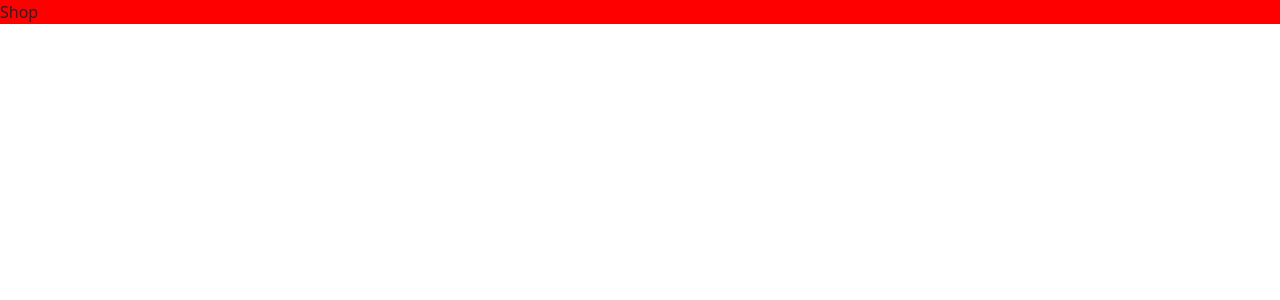
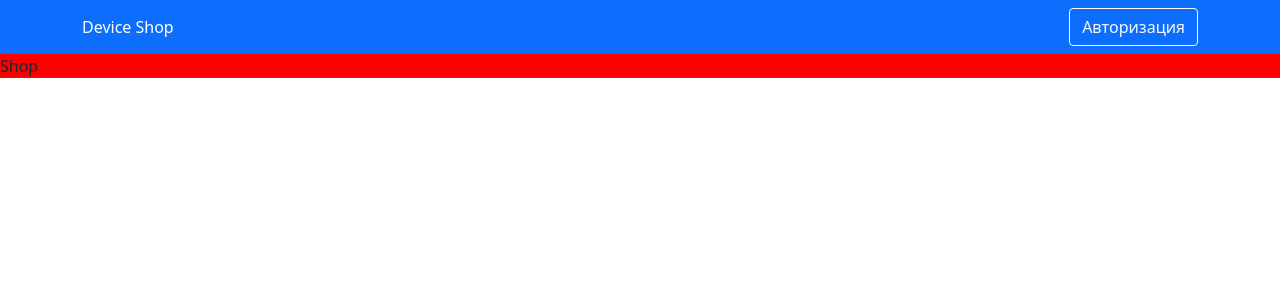
Before and after one commit to SergeyPrivalov31/online-store, a React (Create React App) app in the folder client/: page /shop in a window 1280 px wide. Shown: the top 300 px of the page. Built offline with nearby package versions, Linux system fonts and the light colour scheme.

Commit message:
Auth вёрстка

```diff
--- a/client/src/App.js
+++ b/client/src/App.js
@@ -1,9 +1,13 @@
 import AppRouter from "./components/AppRouter";
+import Navbar from "./components/Navbar";
 
 const App = () => {
   return (
+    <>
+      <Navbar />
       <AppRouter />
+    </>
   );
-}
+};
 
 export default App;
--- a/client/src/components/AppRouter.jsx
+++ b/client/src/components/AppRouter.jsx
@@ -1,3 +1,4 @@
+import { observer } from 'mobx-react-lite';
 import React from 'react';
 import { useContext } from 'react';
 import { Routes, Route, Navigate  } from 'react-router-dom';
@@ -9,7 +10,7 @@ import DevicePage from '../pages/DevicePage';
 import Shop from '../pages/Shop';
 import { ADMIN_ROUTE, BASKET_ROUTE, DEVICE_ROUTE, LOGIN_ROUTE, REGISTRATION_ROUTE, SHOP_ROUTE } from '../utils/consts';
 
-const AppRouter = () => {
+const AppRouter = observer(() => {
     const {user} = useContext(Context)
     return (
         <Routes>
@@ -22,10 +23,10 @@ const AppRouter = () => {
             <Route path={DEVICE_ROUTE} element={<DevicePage />} />
             <Route
                 path="*"
-                element={<Navigate to="shop" replace />}
+                element={<Navigate to="/shop" replace />}
             />
         </Routes>
     );
-};
+});
 
 export default AppRouter;
--- /dev/null
+++ b/client/src/components/Navbar.jsx
@@ -0,0 +1,30 @@
+import { observer } from "mobx-react-lite";
+import React from "react";
+import { useContext } from "react";
+import {Navbar, Nav, Container, Button} from 'react-bootstrap'
+import { NavLink } from "react-router-dom";
+import { Context } from "..";
+import { SHOP_ROUTE } from "../utils/consts";
+
+const NavbarComponent = observer(() => {
+    const {user} = useContext(Context)
+  return (
+    <div>
+      <Navbar bg="primary" variant="dark">
+        <Container>
+          <NavLink style={{color: 'white', textDecoration: 'none'}} to={SHOP_ROUTE} >Device Shop</NavLink>
+          {user.isAuth
+          ?  <Nav className="ml-auto">
+              <Button  variant="outline-light">Админ панель</Button>
+              <Button style={{marginLeft:'4px'}} variant="outline-light" >Войти</Button>
+            </Nav>
+          :  <Nav className="ml-auto">
+              <Button variant="outline-light" onClick={() => user.setIsAuth(true)}>Авторизация</Button>
+            </Nav>}
+        </Container>
+      </Navbar>
+    </div>
+  );
+});
+
+export default NavbarComponent;
--- a/client/src/pages/Auth.js
+++ b/client/src/pages/Auth.js
@@ -1,10 +1,37 @@
 import React from 'react';
+import { Button, Card, Container, Form, Row } from 'react-bootstrap';
+import { NavLink, useLocation } from 'react-router-dom';
+import { LOGIN_ROUTE, REGISTRATION_ROUTE } from '../utils/consts';
 
 const Auth = () => {
+    const location = useLocation()
+    const isLogin = location.pathname === LOGIN_ROUTE
     return (
-        <div>
-            Auth
-        </div>
+        <Container
+            style={{height: window.innerHeight - 54}}
+            className='d-flex justify-content-center align-items-center'
+        >
+            <Card style={{width: '600px'}} className='p-5'>
+                <h2 className='m-auto'>{isLogin ? 'Авторизация' : 'Регистрация'}</h2>
+                <Form className='d-flex flex-column'>
+                    <Form.Control className='mt-3' placeholder='Введите email...'/>
+                    <Form.Control className='mt-3' placeholder='Введите password...'/>
+                </Form>
+                <Row className='d-flex justify-content-between mt-3 pl-3 pr-3'>
+                    {isLogin
+                    ?<div>
+                        Нет аккаунта? <NavLink to={REGISTRATION_ROUTE}>Зарегистрируйся!</NavLink>
+                    </div>
+                    :<div>
+                        Есть аккаунт? <NavLink to={LOGIN_ROUTE}>Войдите!</NavLink>
+                    </div>}
+                    <div>
+                        <Button variant='outline-success'>{isLogin ? 'Войти' : 'Регистрация'}</Button>
+                    </div>
+                </Row>
+
+            </Card>
+        </Container>
     );
 };
 
--- a/client/src/pages/DevicePage.js
+++ b/client/src/pages/DevicePage.js
@@ -1,6 +1,8 @@
+
 import React from 'react';
 
 const DevicePage = () => {
+
     return (
         <div>
             DevicePage
--- a/client/src/utils/consts.js
+++ b/client/src/utils/consts.js
@@ -1,6 +1,6 @@
-export const ADMIN_ROUTE = 'admin'
-export const LOGIN_ROUTE = 'login'
-export const REGISTRATION_ROUTE = 'registration'
-export const SHOP_ROUTE = 'shop'
-export const BASKET_ROUTE = 'basket'
-export const DEVICE_ROUTE = 'device' + '/:id'
+export const ADMIN_ROUTE = '/admin'
+export const LOGIN_ROUTE = '/login'
+export const REGISTRATION_ROUTE = '/registration'
+export const SHOP_ROUTE = '/shop'
+export const BASKET_ROUTE = '/basket'
+export const DEVICE_ROUTE = '/device' + '/:id'
```
Also changed, not shown: 1 other file (tests, documents, lock files or other folders).
